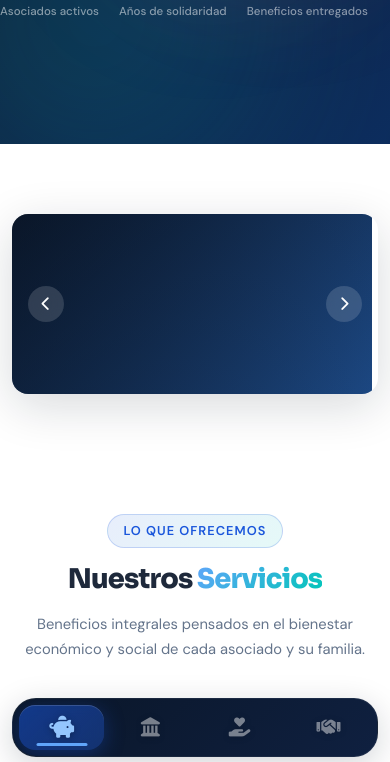
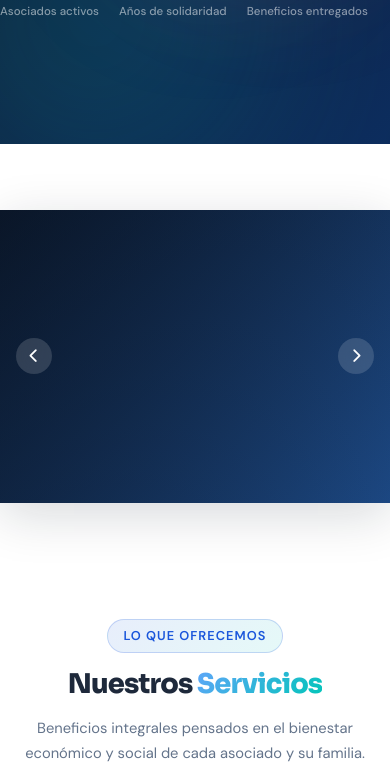
Before and after one commit to DesarrolladorAMyM/FondoEmpleados, a Django app: page /FondoEmpleados/ in a window 390 px wide. Shown: the part 700-1462 px from the top of the page. Run offline with Django 5.2, Linux system fonts and the light colour scheme; data that the repository does not hold is empty.

Commit message:
Modificacion en el css

```diff
--- a/fondo/static/css/styles.css
+++ b/fondo/static/css/styles.css
@@ -1015,4 +1015,46 @@ input, textarea, select { font-family: var(--font-body); }
   /* Tab intro */
   .tab-intro   { padding: 14px 16px; }
   .tab-intro p { font-size: 0.88rem; }
+
+
+
+@media (max-width: 768px) {
+  .banner-slider {
+    margin: 24px -16px;
+    border-radius: 0;
+  }
+  .banner-slide__placeholder {
+    aspect-ratio: 16 / 9;
+  }
+  .banner-slide__img {
+    object-fit: cover;
+  }
+  .about__visual {
+    height: auto;
+    min-height: 320px;
+    overflow: visible;
+    padding-bottom: 100px;
+  }
+  .about__card {
+    padding: 14px 16px;
+    gap: 10px;
+  }
+  .about__card strong { font-size: 0.88rem; }
+  .about__card span   { font-size: 0.75rem; }
 }
+
+@media (max-width: 480px) {
+  .banner-slider {
+    margin: 16px -12px;
+    border-radius: 0;
+  }
+  .banner-slide__placeholder {
+    aspect-ratio: 4 / 3;
+    height: auto;
+  }
+  .about__visual {
+    min-height: 280px;
+    padding-bottom: 90px;
+  }
+}
+}
```
